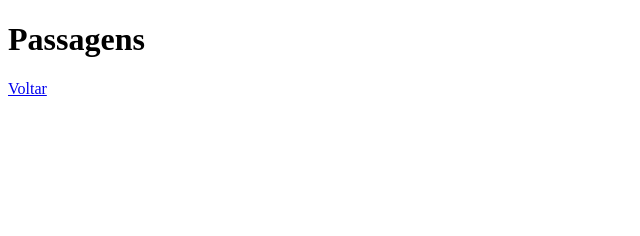
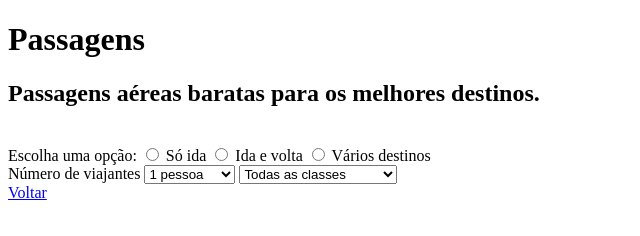
Before and after one commit to raphaelmarquesdasilva/ancoragem, a plain HTML site: page passagens.html in a window 1280 px wide. Shown: the whole page, without its empty margins (0-640 px from the left). Drawn offline with Linux system fonts and the light colour scheme.

Commit message:
tipo de passagem adicionada

```diff
--- a/passagens.html
+++ b/passagens.html
@@ -8,6 +8,37 @@
 <body>
     <div>
         <h1>Passagens</h1>
+        <h2>Passagens aéreas baratas para os melhores destinos.</h2>
+        <br>
+        <label for="escolhaumaopcao">Escolha uma opção:</label>
+        <input type="radio" name="escolhertipodepassagem">
+        <label for="soida">Só ida</label>
+        <input type="radio" name="escolhertipodepassagem">
+        <label for="idaevolta">Ida e volta</label>
+        <input type="radio" name="escolhertipodepassagem">
+        <label for="variosdestinos">Vários destinos</label>
+        <br>
+        <label for="label-numerodeviajantes">Número de viajantes</label>
+        <select name="numerodeviajantes" id="numerodeviajantes">
+            <option value="">1 pessoa</option>
+            <option value="">2 pessoas</option>
+            <option value="">3 pessoas</option>
+            <option value="">4 pessoas</option>
+            <option value="">5 pessoas</option>
+            <option value="">6 pessoas</option>
+            <option value="">7 pessoas</option>
+            <option value="">8 pessoas</option>
+            <option value="">9 pessoas</option>
+            <option value="">10 pessoas</option>
+        </select>
+        <select name="tipodeclasse" id="tipodeclasse">
+            <option value="">Todas as classes</option>
+            <option value="">Econômica & Premium</option>
+            <option value="">Executiva & Primeira</option>
+        </select>
+
+        <br>
+
         <a href="./index.html">Voltar</a>
     </div>
 </body>
```
